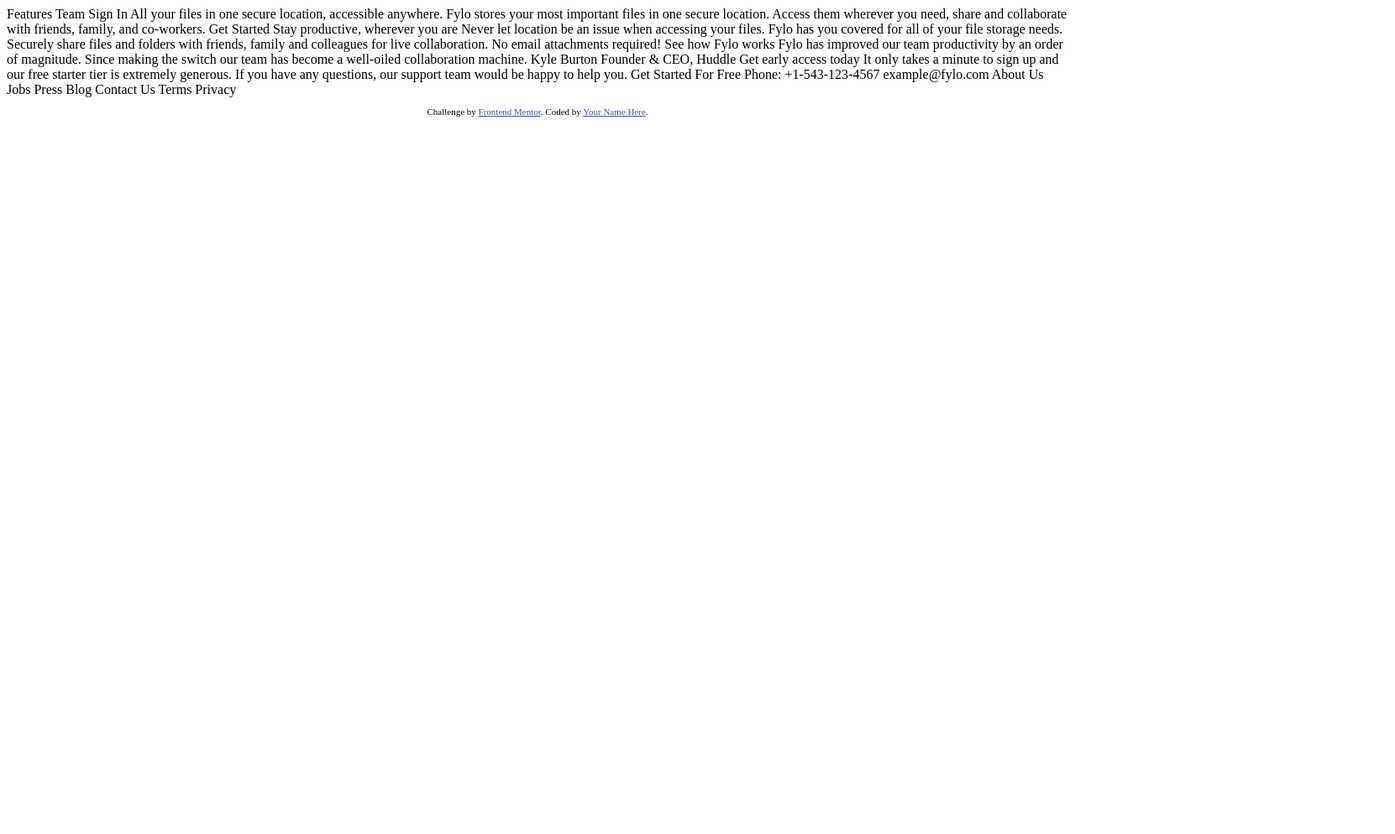
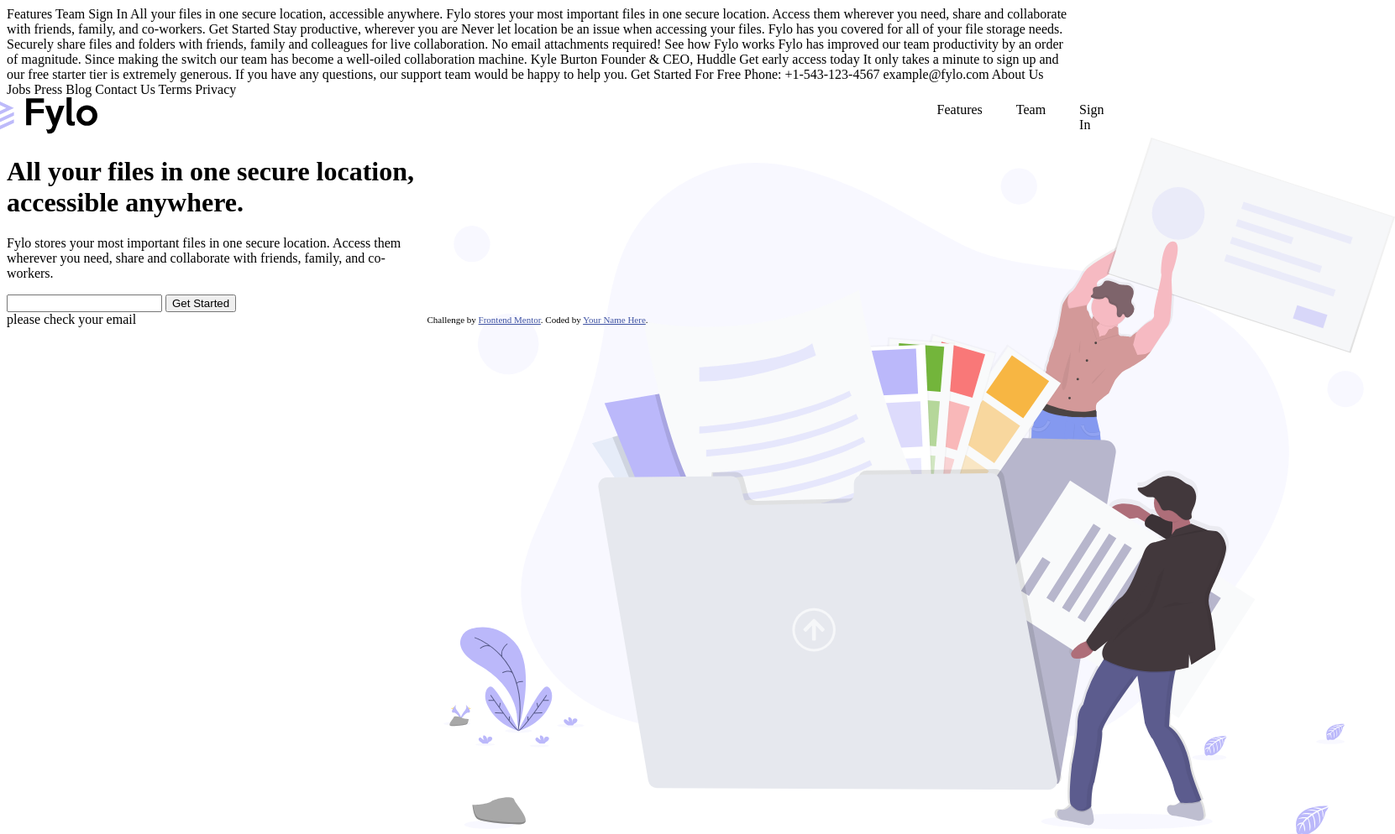
Before and after one commit to developython14/my_third_design_by_me, a plain HTML site: page index.html in a window 1280 px wide. Shown: the top 994 px of the page at 84% size, 1661 px wide, since content can reach past the window. Before the commit the page ends 800 px from the top, so only its background shows below. Drawn offline with Linux system fonts and the light colour scheme.

Commit message:
first push

```diff
--- /dev/null
+++ b/css/design.css
@@ -0,0 +1,25 @@
+.attribution { font-size: 11px; text-align: center; }
+.attribution a { color: hsl(228, 45%, 44%); }
+
+header {
+    display: flex;
+    flex-direction: row;
+    gap: 1000px;
+    align-items: center;
+    justify-content: center;
+}
+.list_button{
+    display: flex;
+    flex-direction: row;
+    gap:40px ;
+}
+.logo img {
+    width: 150px;
+}
+
+.first-lading {
+    display: grid;
+    grid-template-columns: 500px 500px;
+    grid-template-rows: 200px;
+    gap: 20px;
+}
--- a/index.html
+++ b/index.html
@@ -5,14 +5,9 @@
   <meta name="viewport" content="width=device-width, initial-scale=1.0"> <!-- displays site properly based on user's device -->
 
   <link rel="icon" type="image/png" sizes="32x32" href="./images/favicon-32x32.png">
-
+  <link rel="stylesheet" href="./css/design.css">
   <title>Frontend Mentor | Fylo landing page with two column layout</title>
 
-  <!-- Feel free to remove these styles or customise in your own stylesheet 👍 -->
-  <style>
-    .attribution { font-size: 11px; text-align: center; }
-    .attribution a { color: hsl(228, 45%, 44%); }
-  </style>
 </head>
 <body>
 
@@ -62,6 +57,36 @@
   Contact Us
   Terms
   Privacy
+<header>
+  <div class="logo"><img src="./images/logo.svg" alt=""></div>
+  <div class="list_button">
+    <div class="item">Features</div>
+    <div class="item">Team</div>
+    <div class="item">Sign In</div>
+</div>
+</header>
+<main>
+  <div class="first-lading">
+  <div class="first-part">
+    <div class="text-section">
+      <h1>All your files in one secure location, accessible anywhere.</h1>
+      <p> Fylo stores your most important files in one secure location.
+        Access them wherever you need, share and collaborate with friends,
+        family, and co-workers.</p>
+      <div class="input-section">
+        <input type='email' name="email" id="email">
+        <button>Get Started</button>
+      </div>
+    </div>
+    <div class="comment">please check your email</div>
+  </div>
+  <div class="second-part"><img src="./images/illustration-1.svg" alt=""></div>
+</div>
+</main>
+
+
+
+
 
   <footer>
     <p class="attribution">
```
